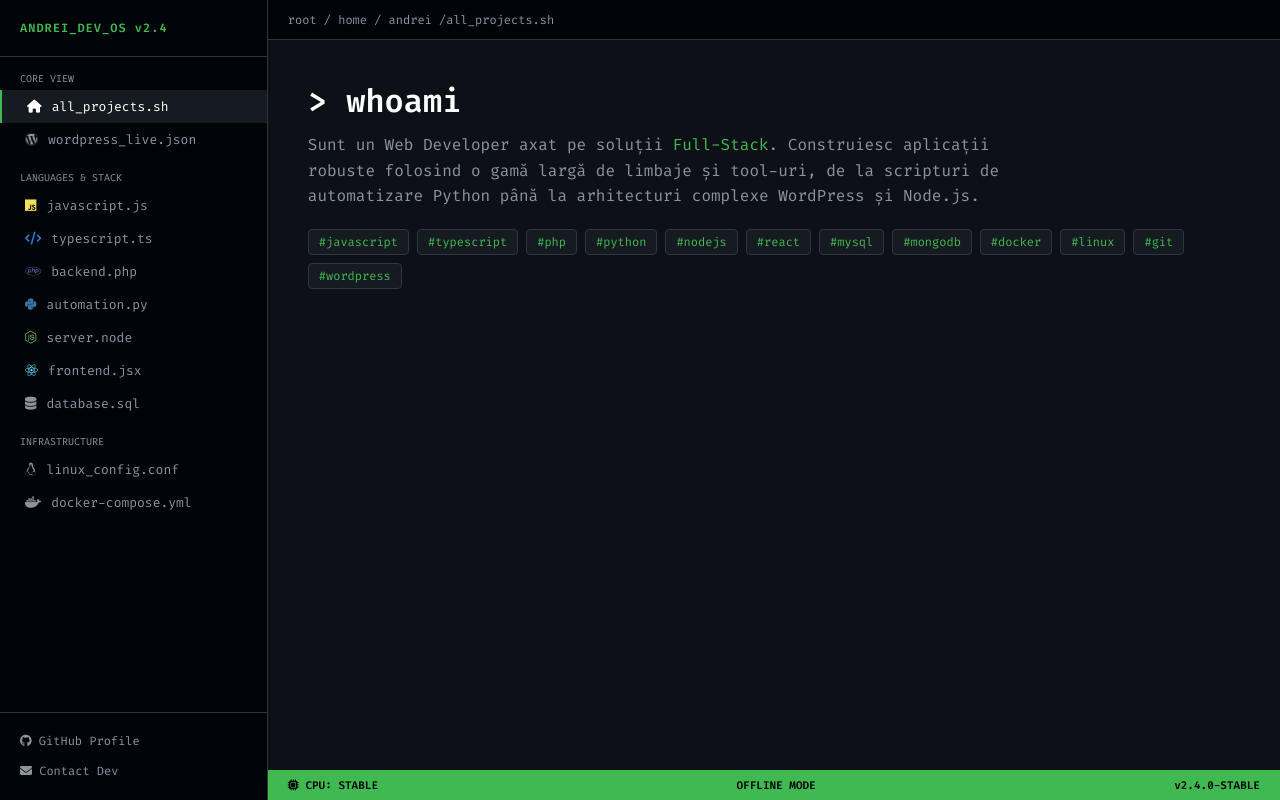
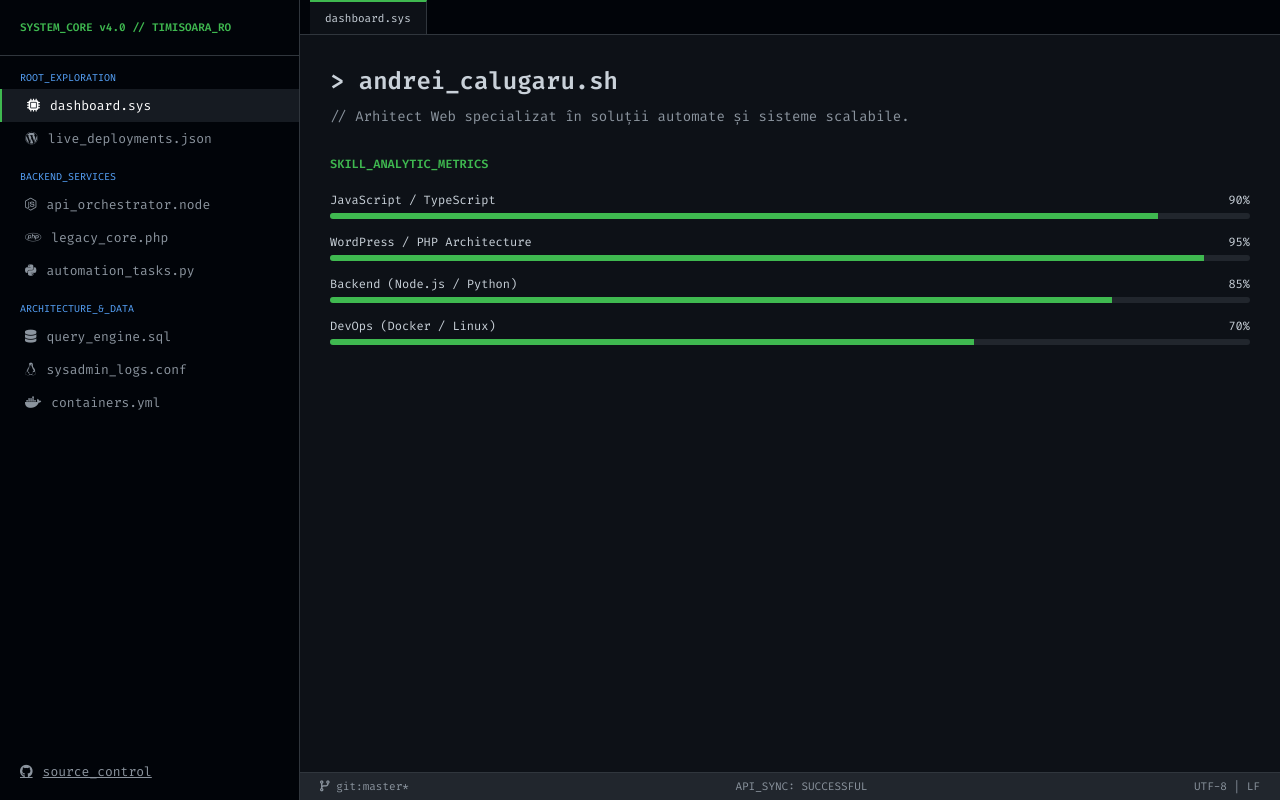
Before and after one commit to calugaruandrei2000/agc-web, a plain HTML site: page index.html in a window 1280 px wide. Drawn offline with Linux system fonts and the light colour scheme; no server answers.

Commit message:
Update index.html

```diff
--- a/index.html
+++ b/index.html
@@ -3,171 +3,188 @@
 <head>
     <meta charset="UTF-8">
     <meta name="viewport" content="width=device-width, initial-scale=1.0">
-    <title>andrei@dev-station: ~</title>
+    <title>andrei@dev-machine:~$</title>
     <link rel="stylesheet" href="https://cdnjs.cloudflare.com/ajax/libs/font-awesome/6.4.0/css/all.min.css">
-    <link href="https://fonts.googleapis.com/css2?family=Fira+Code:wght@400;600&display=swap" rel="stylesheet">
+    <link href="https://fonts.googleapis.com/css2?family=Fira+Code:wght@400;500;600&display=swap" rel="stylesheet">
     <style>
         :root {
             --bg: #0d1117;
             --sidebar: #010409;
-            --accent: #3fb950; /* Terminal Green */
+            --accent: #3fb950;
             --text: #c9d1d9;
             --border: #30363d;
-            --keyword: #ff7b72;
-            --func: #d2a8ff;
+            --tag-bg: #1f242c;
         }
 
         * { margin: 0; padding: 0; box-sizing: border-box; }
         body { background: var(--bg); color: var(--text); font-family: 'Fira Code', monospace; height: 100vh; display: flex; overflow: hidden; }
 
-        /* Sidebar */
-        aside { width: 280px; background: var(--sidebar); border-right: 1px solid var(--border); display: flex; flex-direction: column; overflow-y: auto; }
-        .sidebar-header { padding: 20px; font-weight: bold; color: var(--accent); border-bottom: 1px solid var(--border); font-size: 12px; letter-spacing: 1px; }
-        .group-label { padding: 15px 20px 5px; font-size: 10px; color: #8b949e; text-transform: uppercase; }
+        /* Sidebar Stil IDE */
+        aside { width: 300px; background: var(--sidebar); border-right: 1px solid var(--border); display: flex; flex-direction: column; overflow-y: auto; }
+        .sidebar-header { padding: 20px; color: var(--accent); font-size: 11px; font-weight: bold; border-bottom: 1px solid var(--border); }
+        .group-label { padding: 15px 20px 5px; font-size: 10px; color: #58a6ff; text-transform: uppercase; }
 
-        .nav-item { padding: 8px 25px; cursor: pointer; display: flex; align-items: center; gap: 10px; font-size: 13px; color: #8b949e; transition: 0.2s; }
+        .nav-item { padding: 8px 25px; cursor: pointer; display: flex; align-items: center; gap: 10px; font-size: 13px; color: #8b949e; transition: 0.15s; }
         .nav-item:hover { background: #161b22; color: #fff; }
         .nav-item.active { background: #161b22; color: #fff; border-left: 2px solid var(--accent); }
 
-        /* Main Content */
-        main { flex-grow: 1; display: flex; flex-direction: column; background: var(--bg); }
-        .top-bar { height: 40px; background: var(--sidebar); border-bottom: 1px solid var(--border); display: flex; align-items: center; padding: 0 20px; font-size: 12px; color: #8b949e; }
+        /* Main View */
+        main { flex-grow: 1; display: flex; flex-direction: column; }
+        .tab-bar { height: 35px; background: var(--sidebar); border-bottom: 1px solid var(--border); display: flex; align-items: center; padding-left: 10px; }
+        .tab { background: var(--bg); padding: 0 15px; height: 100%; display: flex; align-items: center; font-size: 11px; border-right: 1px solid var(--border); border-top: 2px solid var(--accent); }
 
-        .editor { padding: 40px; overflow-y: auto; flex-grow: 1; }
+        .editor { padding: 30px; overflow-y: auto; flex-grow: 1; scrollbar-width: thin; }
 
-        /* Stats & Cards */
-        .tech-tags { display: flex; flex-wrap: wrap; gap: 8px; margin: 20px 0 40px; }
-        .tag { background: #161b22; border: 1px solid var(--border); padding: 4px 10px; border-radius: 4px; font-size: 12px; color: var(--accent); }
+        /* Skills & Bars */
+        .skill-row { margin-bottom: 15px; }
+        .skill-info { display: flex; justify-content: space-between; font-size: 12px; margin-bottom: 5px; }
+        .progress-bg { height: 6px; background: #21262d; border-radius: 3px; overflow: hidden; }
+        .progress-fill { height: 100%; background: var(--accent); width: 0%; transition: width 1.5s ease-out; }
 
-        .grid { display: grid; grid-template-columns: repeat(auto-fill, minmax(300px, 1fr)); gap: 15px; }
-        .card { border: 1px solid var(--border); padding: 20px; background: var(--sidebar); transition: 0.3s; }
-        .card:hover { border-color: var(--accent); }
-        .card h3 { font-size: 14px; margin-bottom: 8px; color: var(--func); }
+        /* Grid de Proiecte */
+        .grid { display: grid; grid-template-columns: repeat(auto-fill, minmax(320px, 1fr)); gap: 15px; margin-top: 30px; }
+        .card { border: 1px solid var(--border); padding: 20px; background: var(--sidebar); border-radius: 4px; transition: 0.2s; }
+        .card:hover { border-color: var(--accent); transform: translateY(-2px); }
+        .card h3 { font-size: 14px; color: #58a6ff; margin-bottom: 8px; }
+        .card p { font-size: 12px; color: #8b949e; margin-bottom: 15px; min-height: 36px; }
 
-        .btn-link { font-size: 11px; color: var(--accent); text-decoration: none; border: 1px solid var(--accent); padding: 3px 8px; border-radius: 3px; margin-top: 15px; display: inline-block; }
+        .badge { font-size: 10px; background: var(--tag-bg); color: var(--accent); padding: 2px 8px; border-radius: 10px; border: 1px solid var(--border); }
+        .btn-link { font-size: 11px; color: #fff; text-decoration: none; background: #238636; padding: 4px 10px; border-radius: 4px; float: right; }
 
-        footer { height: 30px; background: var(--accent); color: #000; display: flex; align-items: center; padding: 0 20px; font-size: 11px; font-weight: bold; justify-content: space-between; }
+        footer { height: 28px; background: #21262d; color: #8b949e; display: flex; align-items: center; padding: 0 20px; font-size: 11px; justify-content: space-between; border-top: 1px solid var(--border); }
 
-        @media (max-width: 768px) { aside { display: none; } }
+        @media (max-width: 900px) { aside { display: none; } }
     </style>
 </head>
 <body>
 
 <aside>
-    <div class="sidebar-header">ANDREI_DEV_OS v2.4</div>
+    <div class="sidebar-header">SYSTEM_CORE v4.0 // TIMISOARA_RO</div>
 
-    <div class="group-label">Core View</div>
-    <div class="nav-item active" onclick="filter('all', this)"><i class="fas fa-home"></i> all_projects.sh</div>
-    <div class="nav-item" onclick="filter('wp', this)"><i class="fab fa-wordpress"></i> wordpress_live.json</div>
+    <div class="group-label">Root_Exploration</div>
+    <div class="nav-item active" onclick="nav('all', this)"><i class="fas fa-microchip"></i> dashboard.sys</div>
+    <div class="nav-item" onclick="nav('wp', this)"><i class="fab fa-wordpress"></i> live_deployments.json</div>
 
-    <div class="group-label">Languages & Stack</div>
-    <div class="nav-item" onclick="filter('javascript', this)"><i class="fab fa-js" style="color:#f1e05a"></i> javascript.js</div>
-    <div class="nav-item" onclick="filter('typescript', this)"><i class="fas fa-code" style="color:#3178c6"></i> typescript.ts</div>
-    <div class="nav-item" onclick="filter('php', this)"><i class="fab fa-php" style="color:#4f5d95"></i> backend.php</div>
-    <div class="nav-item" onclick="filter('python', this)"><i class="fab fa-python" style="color:#3776ab"></i> automation.py</div>
-    <div class="nav-item" onclick="filter('node', this)"><i class="fab fa-node-js" style="color:#68a063"></i> server.node</div>
-    <div class="nav-item" onclick="filter('react', this)"><i class="fab fa-react" style="color:#61dafb"></i> frontend.jsx</div>
-    <div class="nav-item" onclick="filter('sql', this)"><i class="fas fa-database"></i> database.sql</div>
+    <div class="group-label">Backend_Services</div>
+    <div class="nav-item" onclick="nav('node', this)"><i class="fab fa-node-js"></i> api_orchestrator.node</div>
+    <div class="nav-item" onclick="nav('php', this)"><i class="fab fa-php"></i> legacy_core.php</div>
+    <div class="nav-item" onclick="nav('python', this)"><i class="fab fa-python"></i> automation_tasks.py</div>
 
-    <div class="group-label">Infrastructure</div>
-    <div class="nav-item" onclick="filter('linux', this)"><i class="fab fa-linux"></i> linux_config.conf</div>
-    <div class="nav-item" onclick="filter('docker', this)"><i class="fab fa-docker"></i> docker-compose.yml</div>
+    <div class="group-label">Architecture_&_Data</div>
+    <div class="nav-item" onclick="nav('sql', this)"><i class="fas fa-database"></i> query_engine.sql</div>
+    <div class="nav-item" onclick="nav('linux', this)"><i class="fab fa-linux"></i> sysadmin_logs.conf</div>
+    <div class="nav-item" onclick="nav('docker', this)"><i class="fab fa-docker"></i> containers.yml</div>
 
-    <div style="margin-top:auto; padding:20px; border-top:1px solid var(--border);">
-        <a href="https://github.com/calugaruandrei2000" target="_blank" style="color:#8b949e; text-decoration:none; font-size:12px; display:block; margin-bottom:10px;"><i class="fab fa-github"></i> GitHub Profile</a>
-        <a href="mailto:agcweb@outlook.com" style="color:#8b949e; text-decoration:none; font-size:12px;"><i class="fas fa-envelope"></i> Contact Dev</a>
+    <div style="margin-top:auto; padding:20px;">
+        <a href="https://github.com/calugaruandrei2000" target="_blank" class="nav-item" style="padding:0;"><i class="fab fa-github"></i> source_control</a>
     </div>
 </aside>
 
 <main>
-    <div class="top-bar">root / home / andrei / <span id="current-file">all_projects.sh</span></div>
+    <div class="tab-bar">
+        <div class="tab" id="active-tab">dashboard.sys</div>
+    </div>
 
     <div class="editor">
-        <div id="intro">
-            <h1 style="color:#fff; margin-bottom:10px;">> <span class="keyword">whoami</span></h1>
-            <p style="color:#8b949e; max-width:700px; line-height:1.6;">
-                Sunt un Web Developer axat pe soluții <span style="color:var(--accent)">Full-Stack</span>. Construiesc aplicații robuste folosind o gamă largă de limbaje și tool-uri, de la scripturi de automatizare Python până la arhitecturi complexe WordPress și Node.js.
-            </p>
+        <div id="dashboard-view">
+            <h1 style="font-size: 24px; margin-bottom: 10px;">> andrei_calugaru.sh</h1>
+            <p style="color:#8b949e; font-size: 14px; margin-bottom: 30px;">// Arhitect Web specializat în soluții automate și sisteme scalabile.</p>
 
-            <div class="tech-tags">
-                <span class="tag">#javascript</span> <span class="tag">#typescript</span> <span class="tag">#php</span>
-                <span class="tag">#python</span> <span class="tag">#nodejs</span> <span class="tag">#react</span>
-                <span class="tag">#mysql</span> <span class="tag">#mongodb</span> <span class="tag">#docker</span>
-                <span class="tag">#linux</span> <span class="tag">#git</span> <span class="tag">#wordpress</span>
+            <h2 style="font-size: 12px; color:var(--accent); text-transform: uppercase; margin-bottom: 20px;">Skill_Analytic_Metrics</h2>
+
+            <div class="skill-row">
+                <div class="skill-info"><span>JavaScript / TypeScript</span><span>90%</span></div>
+                <div class="progress-bg"><div class="progress-fill" data-width="90%"></div></div>
+            </div>
+            <div class="skill-row">
+                <div class="skill-info"><span>WordPress / PHP Architecture</span><span>95%</span></div>
+                <div class="progress-bg"><div class="progress-fill" data-width="95%"></div></div>
+            </div>
+            <div class="skill-row">
+                <div class="skill-info"><span>Backend (Node.js / Python)</span><span>85%</span></div>
+                <div class="progress-bg"><div class="progress-fill" data-width="85%"></div></div>
+            </div>
+            <div class="skill-row">
+                <div class="skill-info"><span>DevOps (Docker / Linux)</span><span>70%</span></div>
+                <div class="progress-bg"><div class="progress-fill" data-width="70%"></div></div>
             </div>
         </div>
 
-        <div class="grid" id="container">
-            </div>
+        <div class="grid" id="project-display"></div>
     </div>
 
     <footer>
-        <div><i class="fas fa-microchip"></i> CPU: STABLE</div>
-        <div id="status">INITIALIZING SYSTEM...</div>
-        <div>v2.4.0-STABLE</div>
+        <div><i class="fas fa-code-branch"></i> git:master*</div>
+        <div id="api-stat">API_SYNC: INITIALIZING</div>
+        <div>UTF-8 | LF</div>
     </footer>
 </main>
 
 <script>
     const GITHUB_USER = 'calugaruandrei2000';
-    const LOCAL_REPO = 'NUME_REPO_SITE_PREZENTARE'; // Schimbă cu numele repo-ului tău
-    let allData = [];
+    const MAIN_REPO = 'NUME_REPO_SITE_PREZENTARE'; // Schimbă cu numele real
+    let db = [];
 
     async function init() {
+        // Animație bare de progres
+        setTimeout(() => {
+            document.querySelectorAll('.progress-fill').forEach(bar => {
+                bar.style.width = bar.getAttribute('data-width');
+            });
+        }, 500);
+
         try {
-            // 1. Luăm site-urile WP din fișierul JSON creat de plugin
-            const wpRes = await fetch(`https://raw.githubusercontent.com/${GITHUB_USER}/${LOCAL_REPO}/main/projects.json`);
-            const wpData = await wpRes.json();
-            const wpMapped = wpData.map(s => ({ ...s, type: 'wp', language: 'WordPress' }));
+            // Sincronizare API-uri
+            const [wpRes, gitRes] = await Promise.all([
+                fetch(`https://raw.githubusercontent.com/${GITHUB_USER}/${MAIN_REPO}/main/projects.json`).then(r => r.json()).catch(() => []),
+                fetch(`https://api.github.com/users/${GITHUB_USER}/repos`).then(r => r.json()).catch(() => [])
+            ]);
 
-            // 2. Luăm repo-urile GitHub
-            const gitRes = await fetch(`https://api.github.com/users/${GITHUB_USER}/repos`);
-            const gitData = await gitRes.json();
-            const gitMapped = gitData.filter(r => r.name !== LOCAL_REPO).map(r => ({
+            const wpProc = wpRes.map(s => ({ ...s, type: 'wp', lang: 'WordPress' }));
+            const gitProc = gitRes.filter(r => r.name !== MAIN_REPO).map(r => ({
                 name: r.name,
                 url: r.html_url,
-                language: r.language,
+                lang: r.language || 'Code',
                 desc: r.description,
-                type: 'code'
+                type: 'git'
             }));
 
-            allData = [...wpMapped, ...gitMapped];
-            document.getElementById('status').innerText = "SYSTEM ONLINE";
-            render(allData);
+            db = [...wpProc, ...gitProc];
+            document.getElementById('api-stat').innerText = "API_SYNC: SUCCESSFUL";
+            render(db);
         } catch (e) {
-            document.getElementById('status').innerText = "OFFLINE MODE";
+            document.getElementById('api-stat').innerText = "API_SYNC: ERROR";
         }
     }
 
-    function render(list) {
-        const container = document.getElementById('container');
+    function render(data) {
+        const container = document.getElementById('project-display');
         container.innerHTML = '';
-        list.forEach(item => {
-            const card = document.createElement('div');
-            card.className = 'card';
-            card.innerHTML = `
-                <h3>${item.type === 'wp' ? '<i class="fab fa-wordpress"></i> ' : '<i class="fas fa-code"></i> '}${item.name.toLowerCase()}</h3>
-                <p style="font-size:12px; color:#8b949e; margin:10px 0;">${item.desc || 'No documentation provided.'}</p>
-                <div style="font-size:11px; color:var(--accent);">LANG: ${item.language || 'Mixed'}</div>
-                <a href="${item.url}" target="_blank" class="btn-link">${item.type === 'wp' ? 'Launch Site' : 'View Source'}</a>
+        data.forEach(p => {
+            container.innerHTML += `
+                <div class="card">
+                    <h3>${p.type === 'wp' ? '<i class="fab fa-wordpress"></i>' : '<i class="fas fa-code"></i>'} ${p.name.toLowerCase()}</h3>
+                    <p>${p.desc || 'Producție stabilă în ecosistemul web.'}</p>
+                    <span class="badge">${p.lang.toLowerCase()}</span>
+                    <a href="${p.url}" target="_blank" class="btn-link">${p.type === 'wp' ? 'Launch' : 'Source'}</a>
+                </div>
             `;
-            container.appendChild(card);
         });
     }
 
-    function filter(tag, el) {
+    function nav(filter, el) {
         document.querySelectorAll('.nav-item').forEach(i => i.classList.remove('active'));
         el.classList.add('active');
-        document.getElementById('current-file').innerText = el.querySelector('span')?.innerText || el.innerText;
+        document.getElementById('active-tab').innerText = el.innerText.trim();
 
-        if(tag === 'all') {
-            document.getElementById('intro').style.display = 'block';
-            render(allData);
+        if (filter === 'all') {
+            document.getElementById('dashboard-view').style.display = 'block';
+            render(db);
         } else {
-            document.getElementById('intro').style.display = 'none';
-            const filtered = allData.filter(i => {
-                const searchStr = (i.name + (i.language || '') + (i.desc || '')).toLowerCase();
-                return searchStr.includes(tag.toLowerCase());
+            document.getElementById('dashboard-view').style.display = 'none';
+            const filtered = db.filter(item => {
+                const content = (item.name + (item.lang || '') + (item.type || '')).toLowerCase();
+                return content.includes(filter.toLowerCase());
             });
             render(filtered);
         }
```
